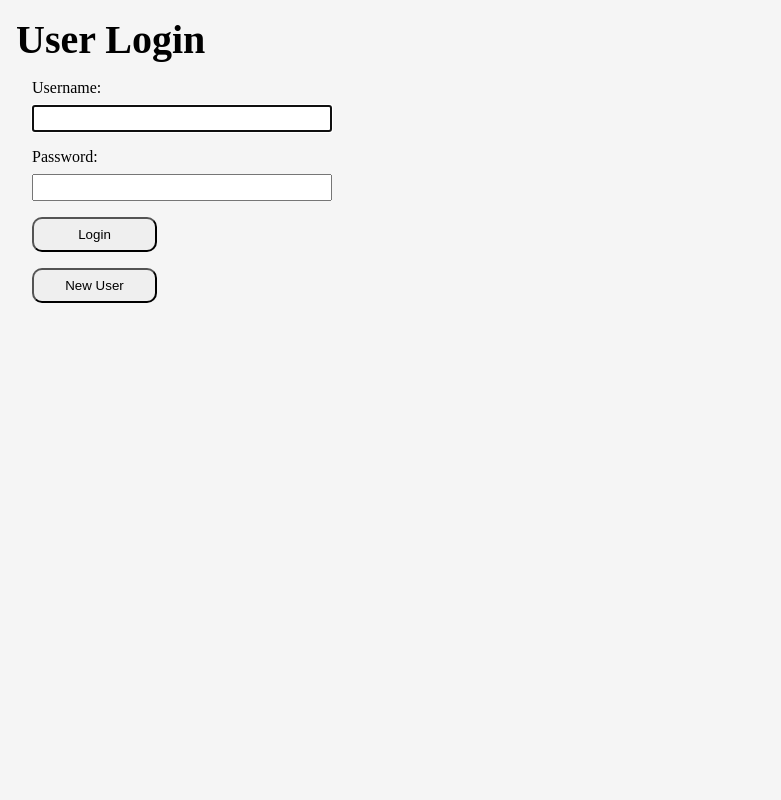
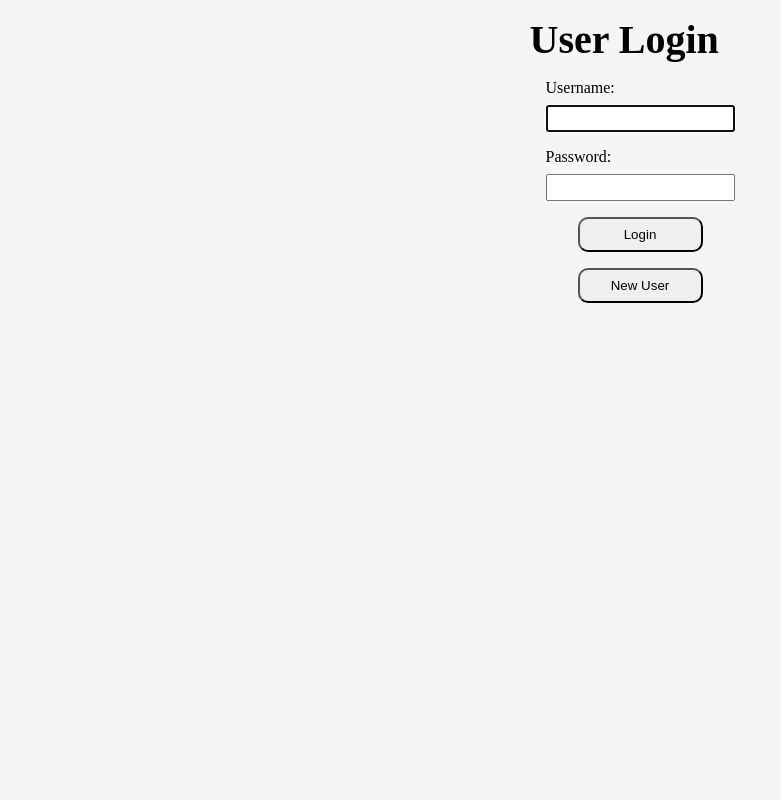
Before and after one commit to AlejandroM2000/expensetracker, a Django app: page /login/ in a window 1280 px wide. Shown: the whole page, without its empty margins (0-781 px from the left). Run offline with Django 5.2, Linux system fonts and the light colour scheme; parts of the project's set-up code (start-up, migrations or seed data) failed here and were passed over.

Commit message:
changed db engine and css changes

```diff
--- a/static/css/styles.css
+++ b/static/css/styles.css
@@ -6,9 +6,11 @@
 
 body {
     min-height: 100vh;
+    display: flex;
     background-color: whitesmoke;
     color: black;
     font-size: 3rem;
+    justify-content: center;
 }
 
 nav {
@@ -59,6 +61,7 @@ a:hover {
     display: flex;
     flex-flow: column;
     gap: 1rem;
+
 }
 
 .form-with-validation div {
@@ -76,16 +79,16 @@ a:hover {
     padding: 0.5rem;
     border-radius: 10px;
     width: 125px;
-}
-
-.helptext {
-    display: none;
+    margin: 0 auto;
 
 }
 
-.helptext ul {
-    list-style-type: none;
+div#id_password1_helptext,
+div#id_password2_helptext,
+div#id_username_helptext{
+    display: none;
 }
+
 
 .errorlist {
     color: #F00;
--- a/users/templates/users/login.html
+++ b/users/templates/users/login.html
@@ -5,7 +5,7 @@
     <form class="form-with-validation" action="users/login/" method="post">
         {% csrf_token %}
         {{ form }}
-        <button class="form-submit"> Login </button>
-        <button class="form-submit"> New User </button>
+        <button id="login-btn" class="form-submit"> Login </button>
+        <button id="new-user-button" class="form-submit"> New User </button>
     </form>
 {% endblock content %}
--- a/users/templates/users/register.html
+++ b/users/templates/users/register.html
@@ -6,7 +6,7 @@
     <form method="POST" class="form-with-validation" action="/users/register/">
         {% csrf_token %}
         {{ form }}
-        <button class="form-submit">Regiser</button>
+        <button class="form-submit">Register</button>
         <button class="form-submit">Existing User?</button>
     </form>
 {% endblock content %}
```
Also changed, not shown: db.sqlite3 (deleted).
